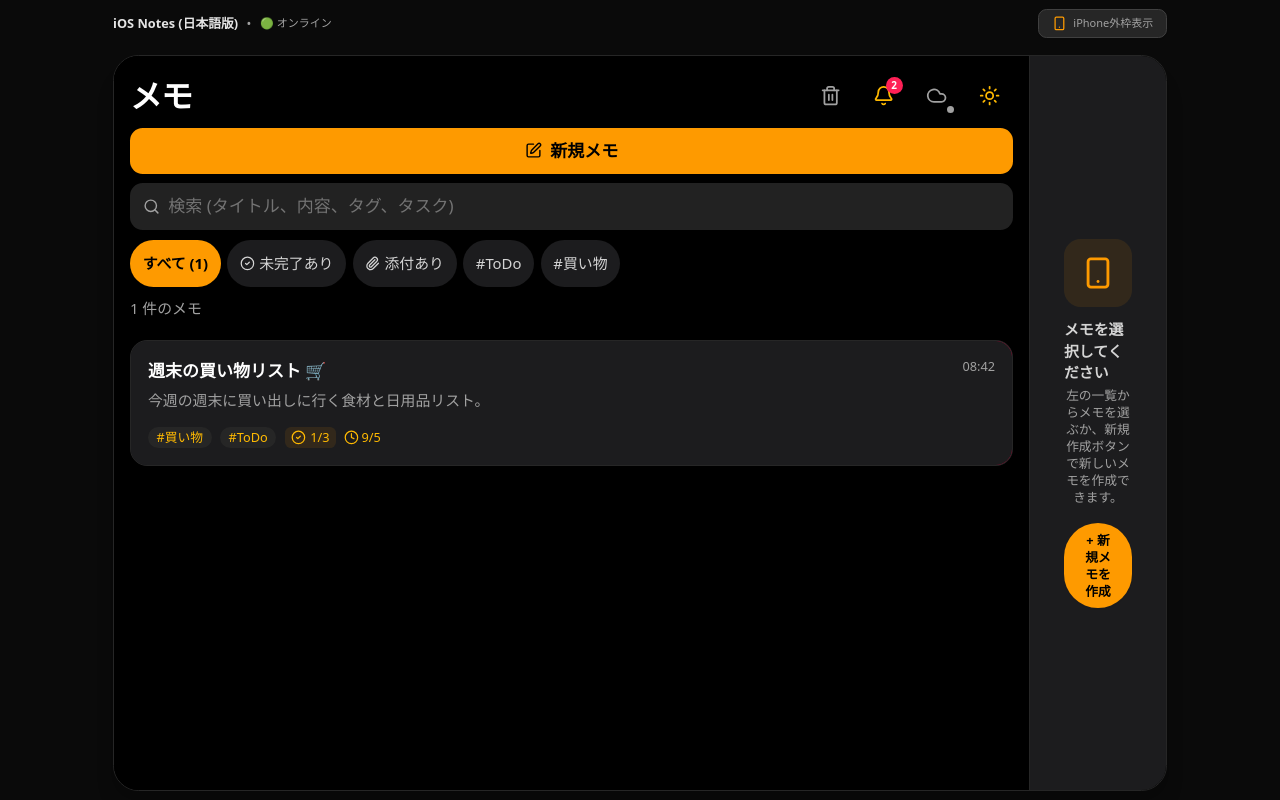
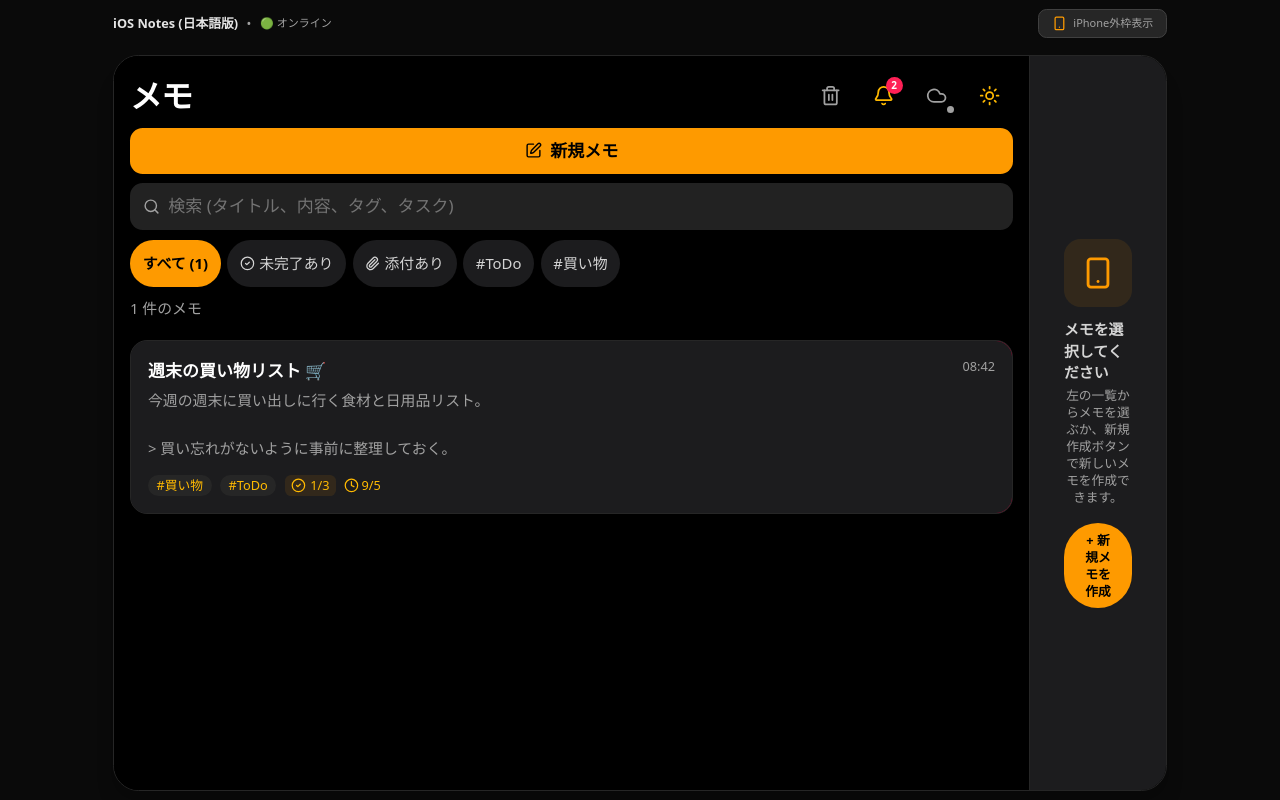
Before and after one commit to yutateru6-collab/memomemo, a React (Vite) app: page / in a window 1280 px wide. Built offline with nearby package versions, Linux system fonts and the light colour scheme.

Commit message:
Show raw memo content on home cards
Display memo content on home cards without stripping or collapsing it. Preserve line breaks and show up to four lines before truncating long content.

```diff
--- a/src/components/NoteList.tsx
+++ b/src/components/NoteList.tsx
@@ -173,16 +173,6 @@ export const NoteList: React.FC<NoteListProps> = ({
       return d.toLocaleTimeString('ja-JP', { hour: '2-digit', minute: '2-digit' });
     }
     return d.toLocaleDateString('ja-JP', { month: 'numeric', day: 'numeric' });
-  };
-
-  const cleanSnippet = (content: string) => {
-    return content
-      .replace(/^#+\s+/gm, '')
-      .replace(/[*_`~[\]]/g, '')
-      .replace(/<!--[\s\S]*?-->/g, '')
-      .trim()
-      .split('\n')
-      .find((line) => line.trim().length > 0) || '追加のテキストなし';
   };
 
   return (
@@ -508,8 +498,11 @@ export const NoteList: React.FC<NoteListProps> = ({
             </span>
           </div>
 
-          <p className="text-sm text-neutral-500 dark:text-neutral-400 line-clamp-2 mt-1 leading-relaxed">
-            {cleanSnippet(note.content)}
+          <p
+            data-note-content-preview="true"
+            className="text-sm text-neutral-500 dark:text-neutral-400 line-clamp-4 mt-1 leading-relaxed whitespace-pre-wrap break-words"
+          >
+            {note.content || '追加のテキストなし'}
           </p>
 
           <div className="flex flex-wrap items-center gap-2 mt-2.5 pt-1">
```
